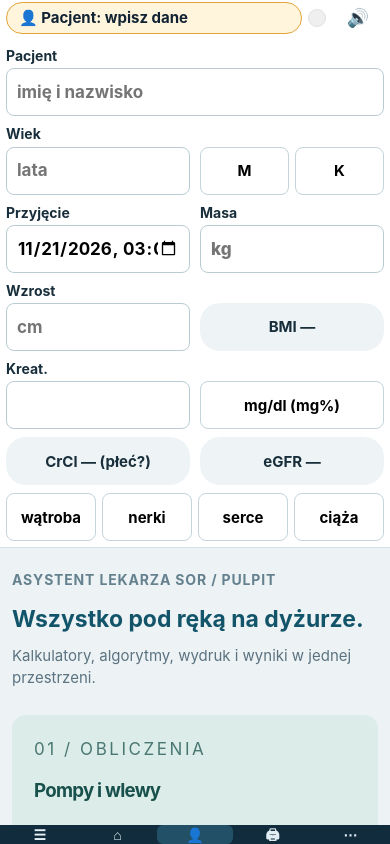
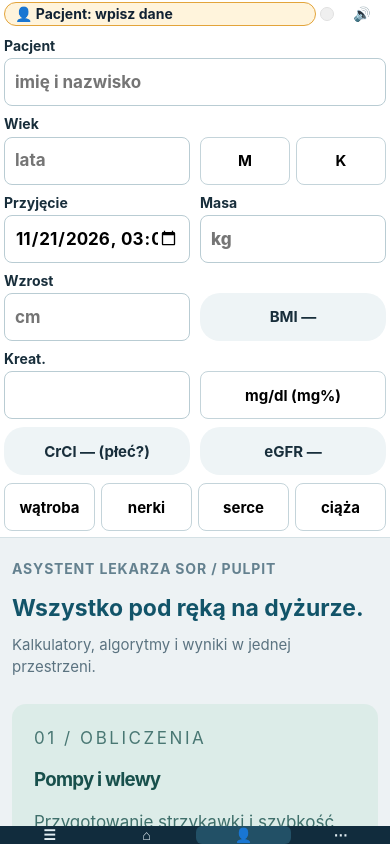
Before and after one commit to j736107-beep/asor-mobile-52, a plain HTML site: page index.html in a window 390 px wide. Drawn offline with Linux system fonts and the light colour scheme.

Commit message:
m52-7 (t70u): górny pasek ≈28 px, dolny ≈18 px (4 ikonki); wersja mobilna bez drukowania (przyciski druku/raportu ukryte w modułach i iframe, window.print wyłączone, Drukuj usunięty z nawigacji i „Więcej”); testy: m52/audyt sprawdzają brak druku, testy wydruku wyłączone w runall mobilnym; O programie

```diff
--- a/about.js
+++ b/about.js
@@ -67,7 +67,8 @@ function infoHtml(){var mods=menuMods().map(function(m){return esc(m.name);}).jo
  '<div class="box"><h3>Zakres</h3><p>'+mods+'.</p><p class="mut">Działa offline (Service Worker); dane zapisywane tylko w tej przeglądarce. Dane nie są przesyłane do systemu szpitalnego.</p></div>'+
  '<div class="box orange"><h3>Ograniczenia</h3><ul><li>Brak walidacji klinicznej całego produktu; testy automatyczne są techniczne (także przypadki kliniczne liczone ręcznie – to nie walidacja).</li><li>Wartości oznaczone „DO DECYZJI LEKARZA” / „ROBOCZE – ustalić lokalnie” wymagają decyzji lekarza lub procedury szpitala.</li><li>Rozbieżności ChPL ↔ wytyczne są pokazywane, nie rozstrzygane (np. INR przed alteplazą, bolus 3% NaCl, receptura noradrenaliny 80 µg/ml).</li><li>Obszary katalogu bez modułu: resuscytacja, NIV/HFNO, POCUS (źródła przypisane, brak kalkulatora).</li></ul></div>'+
  '<div class="box"><h3>Zmiany w wersji '+VERSION+'</h3><ul>'+
-  '<li><b>5.2 mobilna (testowa, 21.11.2026 – niskie paski, decyzja lekarza):</b> górny pasek najwyżej 1 cm (≈38 px: tylko chip pacjenta wiek · masa, lampka alarmu, wyciszenie), dolny pasek nawigacji najwyżej 0,5 cm (≈19 px, same ikonki); usunięte napisy z góry (nazwa, wersja, data – wersja tylko tutaj, w „O programie”) oraz dopiski typu „narzędzie pomocnicze, niecertyfikowane” na ekranie (wydruki A4 bez zmian). SW asor-m52-3.</li>'+
+  '<li><b>5.2 mobilna (testowa, 21.11.2026 – minimalne paski i bez drukowania, decyzja lekarza):</b> górny pasek zmniejszony do ≈28 px (tylko chip pacjenta wiek · masa małą czcionką, lampka alarmu, wyciszenie), dolny ≈18 px (4 ikonki: Moduły, Pulpit, Pacjent, Więcej); w wersji mobilnej usunięte drukowanie (przycisk Drukuj, przyciski druku w modułach, raport zbiorczy) – obliczenia bez zmian. SW asor-m52-3.</li>'+
+  '<li><b>5.2 mobilna (testowa, 21.11.2026 – niskie paski, decyzja lekarza):</b> górny pasek najwyżej 1 cm (≈38 px: tylko chip pacjenta wiek · masa, lampka alarmu, wyciszenie), dolny pasek nawigacji najwyżej 0,5 cm (≈19 px, same ikonki); usunięte napisy z góry (nazwa, wersja, data – wersja tylko tutaj, w „O programie”) oraz dopiski typu „narzędzie pomocnicze, niecertyfikowane” na ekranie. SW asor-m52-3.</li>'+
   '<li><b>5.2 mobilna (testowa, 21.11.2026 – wersja na telefon, decyzja lekarza):</b> osobna wersja na telefon (Samsung Galaxy S25 Ultra i inne, 360–430 px): jedna kolumna, większa czcionka, duże pola i przyciski, karty zamiast szerokich tabel, dolna nawigacja, kompaktowy przyklejony nagłówek. Obliczenia, dawki, pompy, telefony i wydruki bez zmian – jak w wersji PC 5.2 (fix28a). Dane zapisywane osobno od wersji PC (prefiks m52:). SW asor-m52.</li>'+
   '<li><b>5.2 (testowa, 21.11.2026 – telefony endoskopii i prędkość wlewów NAC, decyzja lekarza):</b> Książka telefoniczna: Pracownia endoskopowa – gastroskopia, wew. 3910 i 3911 (w godzinach pracy pracowni); numery widoczne także w module Krwawienie z GI (baner pracowni). Paracetamol – NAC: prędkość każdego worka liczona z objętości końcowej = rozcieńczalnik + objętość koncentratu NAC 100 mg/ml (np. 80 kg: 1. worek 200 ml + 120 ml = 320 ml w 60 min = 320 ml/h); ekran i wydruk pokazują rozcieńczalnik, NAC, objętość końcową, czas i ml/h. SW asor-v52-fix28 (fix28a: usunięte niepotwierdzone godziny pracowni).</li>'+
   '<li><b>5.2 (testowa, 21.11.2026 – Zatrucia: leki psychiatryczne, kardiologiczne i substancje chemiczne, decyzja lekarza):</b> w module Zatrucia trzy nowe zakładki z algorytmem „rozpoznanie → leczenie wstępne na SOR → dalsze postępowanie” (badania z czasem kontroli, kolejne dawki do transferu, kryteria EXTRIP, kontakt z toksykologiem Kraków 12 411 99 99): kwas walproinowy (L-karnityna, amoniak, EXTRIP), lit, TLPD, opipramol, wenlafaksyna, SSRI / zespół serotoninowy (kryteria Huntera, cyproheptadyna), kwetiapina, olanzapina, karbamazepina, lamotrygina; β-adrenolityki, antagoniści wapnia (wapń, HIET, glukagon, noradrenalina, emulsja tłuszczowa), ACEI / sartany; superwarfaryny (witamina K1, INR, PCC), substancje żrące (Kret / NaOH), węglowodory (połknięcie i wdychanie), gazy drażniące (chlor, amoniak; CO, H₂S, cyjanki). Po wyborze substancji widoczne tylko potrzebne pola; leki z dawką, przygotowaniem i pompą, przy każdej dawce źródło (ChPL / wytyczne / toksykologia); rozbieżności oznaczone. Wydruk – tylko wypełnione pola. SW asor-v52-fix27.</li>'+
--- a/mobile.css
+++ b/mobile.css
@@ -2,7 +2,7 @@
    Zasady: jedna kolumna, brak poziomego przewijania, czcionka bazowa 17 px, pola/przyciski ≥48 px, pola ≥16 px (brak zoomu przy focusie),
    tabele → karty (mobile.js nadaje data-label), kompaktowy nagłówek, panel pacjenta zwijany, dolna nawigacja, safe-area. */
 @media screen{
-:root{--fs:17px;--mnav:19px;--mtop:38px}
+:root{--fs:17px;--mnav:18px;--mtop:28px}
 html{font-size:17px;-webkit-text-size-adjust:100%;text-size-adjust:100%}
 html.m52-top body{height:100vh;height:100dvh;overflow:hidden}
 body{font-size:17px;line-height:1.45;overflow-wrap:anywhere;-webkit-hyphens:auto;hyphens:auto}
@@ -139,3 +139,17 @@ body.m-pt-open header#top{flex-wrap:wrap!important}
 #mNav button .m-lbl{position:absolute!important;width:1px;height:1px;overflow:hidden;clip:rect(0 0 0 0);clip-path:inset(50%);white-space:nowrap}
 .m-disc-hide{display:none!important}
 }
+
+/* m52 t70u (21.11.2026, decyzja lekarza): pasek górny minimalny ≤28 CSS px (+ safe-area-inset-top), dolny ≤18 CSS px (+ safe-area-inset-bottom);
+   w wersji mobilnej brak jakichkolwiek funkcji drukowania (przyciski ukryte przez mobile.js: .m-noprint; window.print wyłączone). */
+@media screen{
+header#top{padding:calc(2px + env(safe-area-inset-top)) calc(4px + env(safe-area-inset-right)) 2px calc(4px + env(safe-area-inset-left))!important;gap:4px!important;border-bottom:0!important;box-shadow:0 1px 0 #d5e1e5}
+#mPtChip{height:24px!important;line-height:22px!important;font-size:14px!important;padding:0 10px!important;border-radius:12px!important}
+#lamp{flex:0 0 14px!important;width:14px!important;height:14px!important}
+#mute{height:24px!important;font-size:14px!important;flex:0 0 48px!important;min-width:48px!important}
+#mNav button{height:18px!important;line-height:18px!important}
+#mNav button i{line-height:18px!important}
+#mNav{grid-template-columns:repeat(4,1fr)!important}
+.m-noprint{display:none!important}
+#skNav{grid-template-columns:1fr 1fr!important}
+}
--- a/mobile.js
+++ b/mobile.js
@@ -36,7 +36,16 @@ function noDisc(root){
   n.nodeValue=n.nodeValue.replace(DISC_RE,'');
   if(!n.nodeValue.trim()&&(e.tagName==='B'||e.tagName==='STRONG')&&!e.textContent.trim())e.remove();});
 }
-function enhance(){var root=D.body;if(!root)return;noDisc(root);
+// t70u: wersja mobilna bez drukowania – ukryte wszystkie przyciski/odnośniki druku (silniki i buildery bez zmian, nie są wywoływane z UI).
+var PR_TXT=/🖨|\bdrukuj|\bwydruk|raport zbiorczy|\bprint\b/i,PR_ID=/print/i;
+function noPrint(root){[].forEach.call(root.querySelectorAll('button,a,[role=button],input[type=button],input[type=submit]'),function(e){if(e.classList.contains('m-noprint')||e.closest('#printArea'))return;
+ var t=(e.textContent||e.value||'')+' '+(e.getAttribute('title')||'')+' '+(e.getAttribute('aria-label')||'');
+ if(PR_ID.test(e.id||'')||PR_TXT.test(t)||/print\s*\(|printMod|\.print\b/.test(e.getAttribute('onclick')||''))e.classList.add('m-noprint');});
+ [].forEach.call(root.querySelectorAll('.tabPrint,.sk-print'),function(e){e.classList.add('m-noprint');});
+ var tw=D.createTreeWalker(root,NodeFilter.SHOW_TEXT),nd;while((nd=tw.nextNode())){if(nd.nodeValue.indexOf('algorytmy, wydruk i wyniki')>=0)nd.nodeValue=nd.nodeValue.replace('algorytmy, wydruk i wyniki','algorytmy i wyniki');}
+}
+try{w.print=function(){};}catch(e){}
+function enhance(){var root=D.body;if(!root)return;noDisc(root);noPrint(root);
  [].forEach.call(D.querySelectorAll('input[type=number]:not([inputmode])'),function(i){i.setAttribute('inputmode','decimal');});
  [].forEach.call(D.querySelectorAll('table'),function(t){if(!t.__m52||t.querySelector('td:not([data-label]),th:not([data-label])')){t.__m52=1;cardify(t);}});
  var m=TOP?(D.getElementById('main')||root):root;minFont(m);if(TOP){var s=D.getElementById('sidebar');if(s)minFont(s);var tp=D.getElementById('top');if(tp)minFont(tp);}
@@ -61,13 +70,13 @@ ready(function(){
  setInterval(upd,1500);
  // dolna nawigacja
  var nav=D.createElement('nav');nav.id='mNav';nav.setAttribute('aria-label','Nawigacja');
- var items=[['mods','☰','Moduły'],['home','⌂','Pulpit'],['pt','👤','Pacjent'],['print','🖨','Drukuj'],['more','⋯','Więcej']];
+ var items=[['mods','☰','Moduły'],['home','⌂','Pulpit'],['pt','👤','Pacjent'],['more','⋯','Więcej']];
  nav.innerHTML=items.map(function(i){return '<button type="button" data-mnav="'+i[0]+'" aria-expanded="false" aria-label="'+i[2]+'" title="'+i[2]+'"><i aria-hidden="true">'+i[1]+'</i><span class="m-lbl">'+i[2]+'</span></button>';}).join('');
  var wrap=D.getElementById('wrap');D.body.insertBefore(nav,wrap?wrap.nextSibling:null);
  function nb(k,o){var b=nav.querySelector('[data-mnav="'+k+'"]');if(b)b.setAttribute('aria-expanded',String(!!o));}
  // arkusz „Więcej”: istniejące przyciski (te same obsługi zdarzeń) przeniesione z nagłówka
  var more=D.createElement('div');more.id='mMore';more.setAttribute('role','dialog');more.setAttribute('aria-label','Więcej');more.innerHTML='<h4>Więcej</h4>';
- ['printMod','srcMod','printAll','pinModule','nextPt'].forEach(function(id){var b=D.getElementById(id);if(b)more.appendChild(b);});
+ ['srcMod','pinModule','nextPt'].forEach(function(id){var b=D.getElementById(id);if(b)more.appendChild(b);});
  D.body.insertBefore(more,nav);
  function closeAll(){D.body.classList.remove('m-more-open');nb('more',false);if(D.body.classList.contains('nav-open')){D.body.classList.remove('nav-open');}nb('mods',false);}
  more.addEventListener('click',function(e){if(e.target.closest('button'))setTimeout(function(){D.body.classList.remove('m-more-open');nb('more',false);},0);});
@@ -75,7 +84,6 @@ ready(function(){
   if(k==='mods'){var o=!D.body.classList.contains('nav-open');D.body.classList.remove('m-more-open');nb('more',false);D.body.classList.toggle('nav-open',o);nb('mods',o);if(o){var s=D.getElementById('moduleSearch');}}
   else if(k==='home'){closeAll();if(w.SKS&&SKS.show)SKS.show('dashboard');}
   else if(k==='pt'){closeAll();setPt(!D.body.classList.contains('m-pt-open'));}
-  else if(k==='print'){closeAll();var p=D.getElementById('skPrint')||D.getElementById('printMod');if(p)p.click();}
   else if(k==='more'){var o2=!D.body.classList.contains('m-more-open');D.body.classList.remove('nav-open');nb('mods',false);D.body.classList.toggle('m-more-open',o2);nb('more',o2);}
  });
  var side=D.getElementById('side');if(side)side.addEventListener('click',function(e){if(e.target.closest('button'))setTimeout(function(){nb('mods',D.body.classList.contains('nav-open'));},0);});
```
Also changed, not shown: tests/e2e-m52-puppeteer.js (+10 -8 lines), tests/m-audyt-puppeteer.js (+1 -0 lines), 1 other file.
